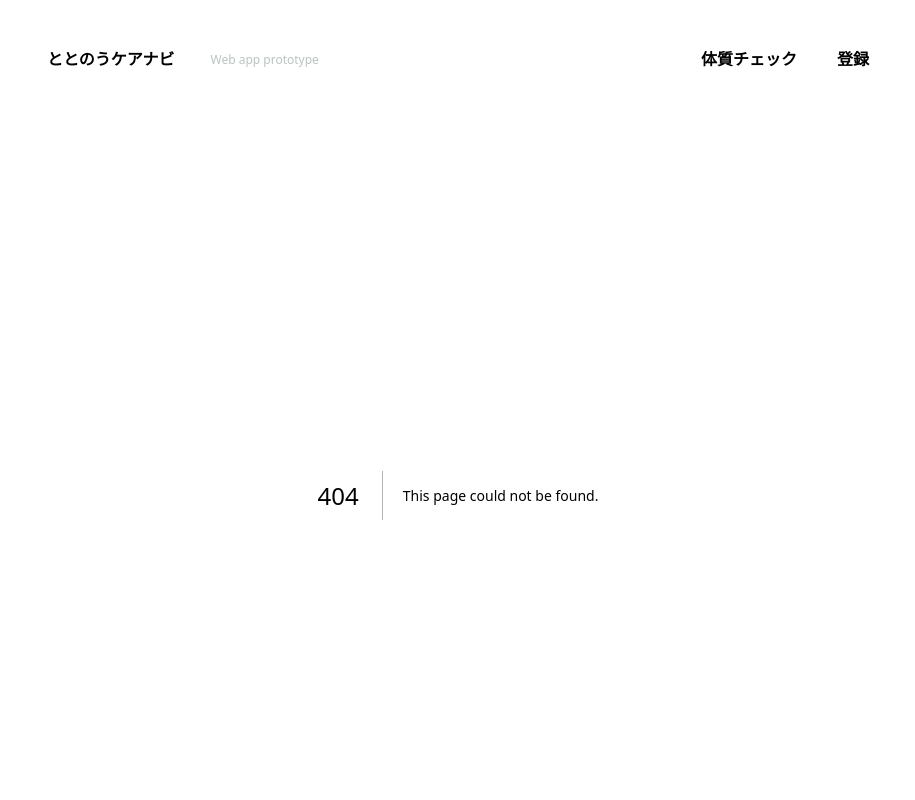
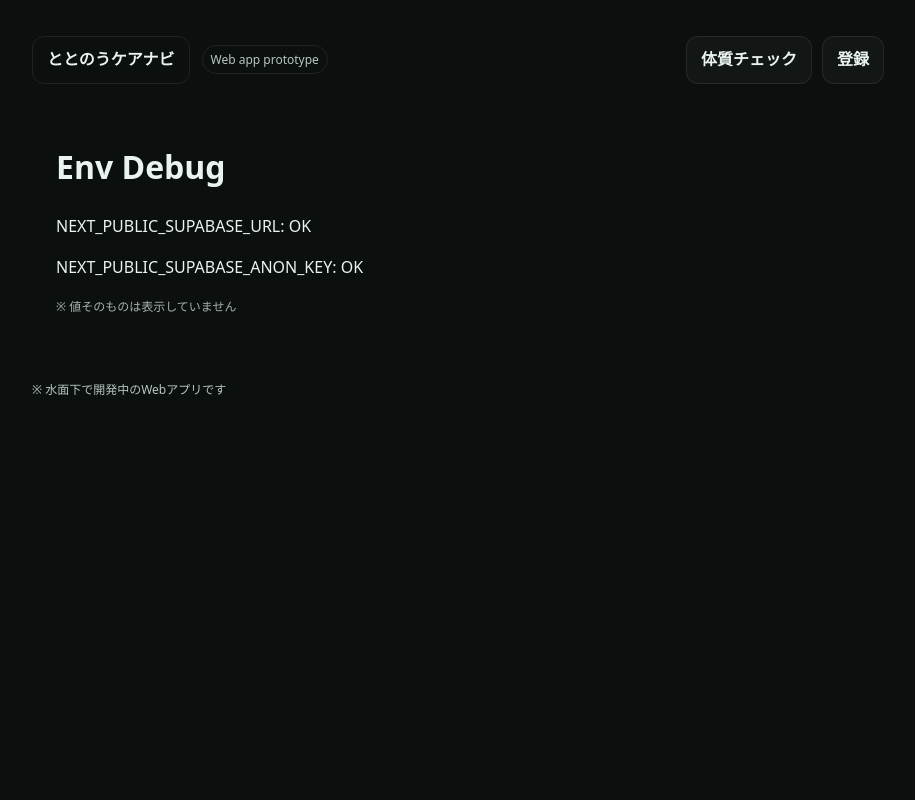
Before and after one commit to totonoucare/totonoucare-webapp, a Next.js app: page /debug/env in a window 1280 px wide. Before the commit this address had no page. Shown: the top 800 px of the page, without its empty margins (182-1097 px from the left). Built offline with nearby package versions, Linux system fonts and the light colour scheme; no server answers.

Commit message:
Create page.js

```diff
--- /dev/null
+++ b/app/debug/env/page.js
@@ -0,0 +1,15 @@
+export default function EnvDebugPage() {
+  const url = process.env.NEXT_PUBLIC_SUPABASE_URL;
+  const key = process.env.NEXT_PUBLIC_SUPABASE_ANON_KEY;
+
+  return (
+    <div style={{ padding: 24, fontFamily: "system-ui, sans-serif" }}>
+      <h1>Env Debug</h1>
+      <p>NEXT_PUBLIC_SUPABASE_URL: {url ? "OK" : "MISSING"}</p>
+      <p>NEXT_PUBLIC_SUPABASE_ANON_KEY: {key ? "OK" : "MISSING"}</p>
+      <p style={{ marginTop: 12, fontSize: 12, opacity: 0.7 }}>
+        ※ 値そのものは表示していません
+      </p>
+    </div>
+  );
+}
```
